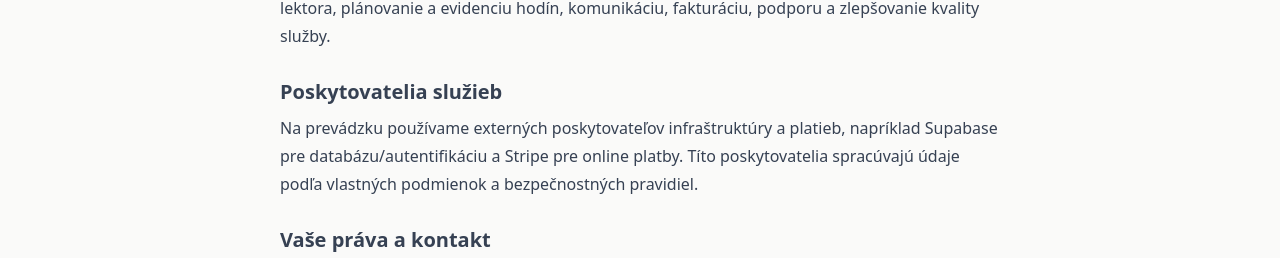
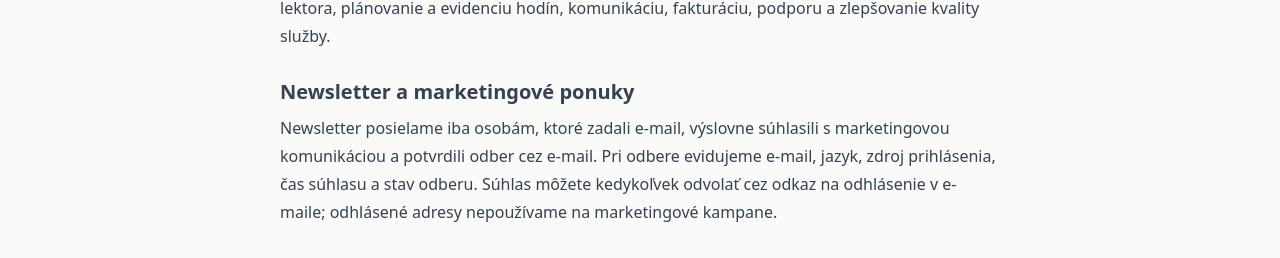
Before and after one commit to 505hits/mundus, a Next.js app: page /privacy in a window 1280 px wide. Shown: the part 530-788 px from the top of the page. Built offline with nearby package versions, Linux system fonts and the light colour scheme; no server answers.

Commit message:
Document newsletter consent and unsubscribe privacy

```diff
--- a/src/app/privacy/page.tsx
+++ b/src/app/privacy/page.tsx
@@ -11,6 +11,7 @@ export default async function PrivacyPage() {
     <div className="mt-8 space-y-7 leading-7 text-gray-700">
       <section><h2 className="text-xl font-semibold">{sk?"Aké údaje spracúvame":"What data we process"}</h2><p className="mt-2">{sk?"Pri vytvorení účtu, nákupe a výučbe môžeme spracúvať meno, e-mail, fakturačné údaje, zakúpený balíček, platobný stav, jazyk, úroveň, ciele, preferované termíny, materiály, domácu úlohu, spätnú väzbu a údaje potrebné na správu hodín.":"When you create an account, purchase lessons and study with Mundus, we may process your name, email, billing details, purchased package, payment status, language, level, goals, scheduling preferences, materials, homework, feedback and data needed to manage lessons."}</p></section>
       <section><h2 className="text-xl font-semibold">{sk?"Na čo údaje používame":"How we use data"}</h2><p className="mt-2">{sk?"Údaje používame na vytvorenie a zabezpečenie účtu, spracovanie platieb, priradenie vhodného lektora, plánovanie a evidenciu hodín, komunikáciu, fakturáciu, podporu a zlepšovanie kvality služby.":"We use data to create and secure your account, process payments, recommend and assign a suitable teacher, schedule and record lessons, communicate with you, invoice, provide support and improve service quality."}</p></section>
+      <section><h2 className="text-xl font-semibold">{sk?"Newsletter a marketingové ponuky":"Newsletter & marketing offers"}</h2><p className="mt-2">{sk?"Newsletter posielame iba osobám, ktoré zadali e-mail, výslovne súhlasili s marketingovou komunikáciou a potvrdili odber cez e-mail. Pri odbere evidujeme e-mail, jazyk, zdroj prihlásenia, čas súhlasu a stav odberu. Súhlas môžete kedykoľvek odvolať cez odkaz na odhlásenie v e-maile; odhlásené adresy nepoužívame na marketingové kampane.":"We send newsletters only to people who provide an email address, explicitly consent to marketing communications and confirm the subscription by email. We record the email, language, signup source, consent time and subscription status. You can withdraw consent at any time through the unsubscribe link in an email; unsubscribed addresses are not used for marketing campaigns."}</p></section>
       <section><h2 className="text-xl font-semibold">{sk?"Poskytovatelia služieb":"Service providers"}</h2><p className="mt-2">{sk?"Na prevádzku používame externých poskytovateľov infraštruktúry a platieb, napríklad Supabase pre databázu/autentifikáciu a Stripe pre online platby. Títo poskytovatelia spracúvajú údaje podľa vlastných podmienok a bezpečnostných pravidiel.":"We use external infrastructure and payment providers, including Supabase for database/authentication and Stripe for online payments. These providers process data under their own terms and security practices."}</p></section>
       <section><h2 className="text-xl font-semibold">{sk?"Vaše práva a kontakt":"Your rights and contact"}</h2><p className="mt-2">{sk?"Ak chcete požiadať o prístup, opravu alebo inú požiadavku týkajúcu sa osobných údajov, kontaktujte Mundus cez kontaktnú stránku. Údaje uchovávame len počas obdobia potrebného na poskytovanie služby, plnenie zákonných povinností a riešenie oprávnených prevádzkových potrieb.":"To request access, correction or another privacy-related action, contact Mundus through the contact page. We retain data only for as long as needed to provide the service, meet legal obligations and handle legitimate operational needs."}</p></section>
     </div>
```
